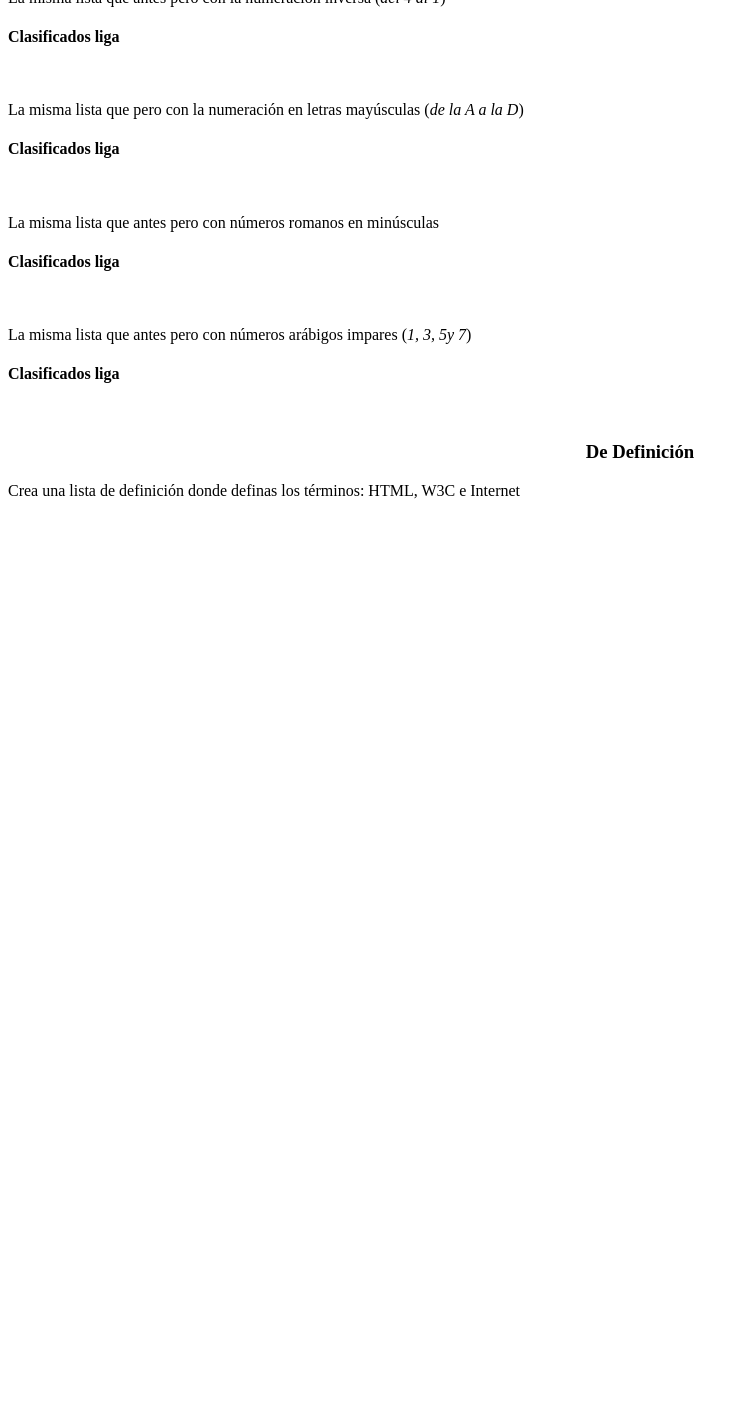
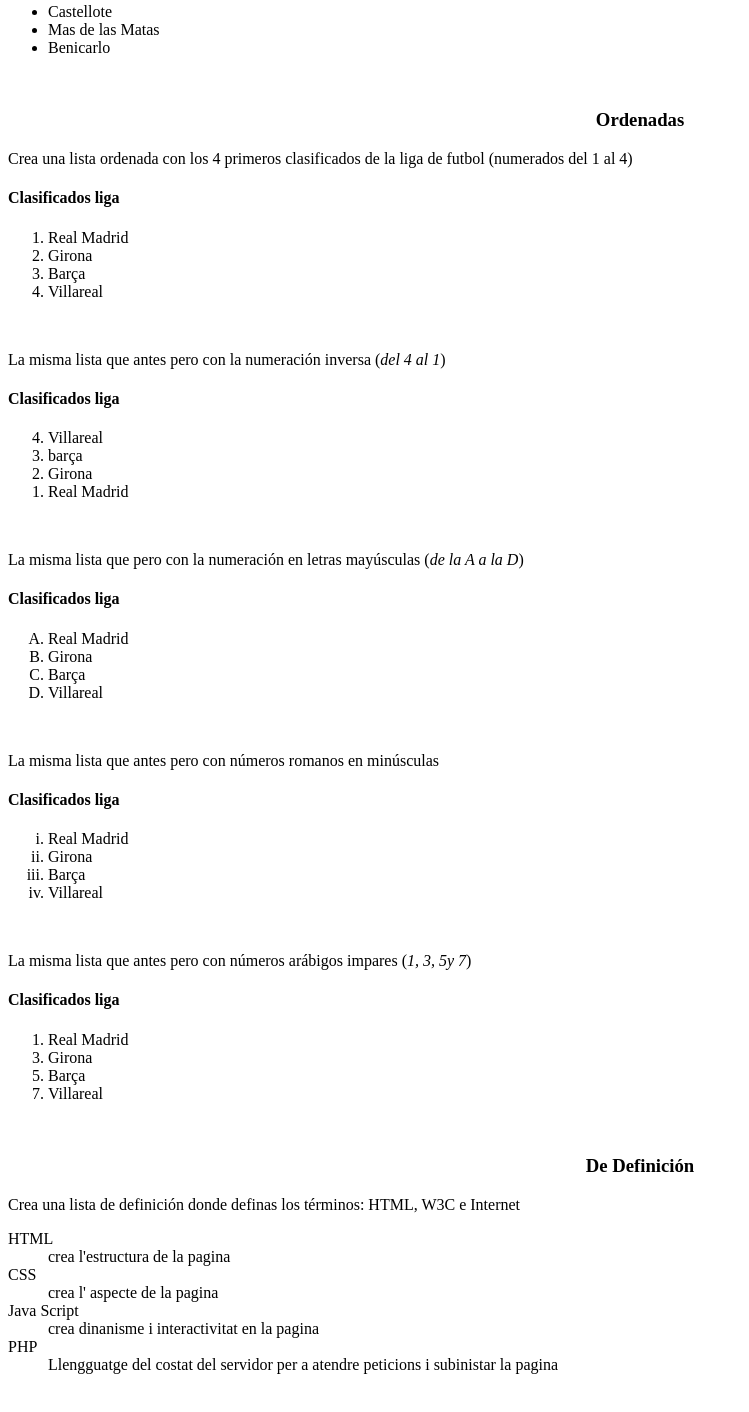
Before and after one commit to SergioLoras/html, a plain HTML site: page act6/index.html in a window 1280 px wide. Shown: the part 2095-3507 px from the top of the page, without its empty margins (0-749 px from the left). Before the commit the page ends 2611 px from the top, so only its background shows below. Drawn offline with Linux system fonts and the light colour scheme; files whose address does not match are found by name.

Commit message:
Add files via upload

```diff
--- a/act6/index.html
+++ b/act6/index.html
@@ -59,19 +59,19 @@
     Debajo de cada línea inserta las etiquetas que necesites para realizar las siguientes tareas:</p>
 <br />
 <p >A) Inserta la imagen <b>wikipedia.jpg</b> que se encuentra en la misma carpeta que este archivo pero con una anchura de 100 píxels</p>
-<!---           aquí          ---><img alt="imagen de wikipedia" scr="/act6/wikipedia"
+<!---           aquí          ---><img alt="imagen de wikipedia" src="wikipedia.jpg">
 <br />
 
 <p >B) Inserta la imagen <b>wikipedia.jpg</b> que se encuentra en la misma carpeta que este archivo pero con una anchura de 50 píxels y una altura de 200 píxels.</p>
-<!---           aquí          ---><img alt="otra imagen de wikipedia" src="/home/sergioloras4eso.html/act6/wikipedia.jpg"
+<!---           aquí          ---><img alt="otra imagen de wikipedia" src="imagenes/wikipedia2.png" width="50" height="200">
 <br />
 
 <p >C) Inserta la imagen <b>garfield.jpg</b> que se encuentra en la carpeta <b>gatos</b> dentro de <b>imagenes</b>.</p>
-<!---           aquí          ---><img alt="imagen de garfirld" src="/act6/imagenes/gatos/garfield.jpg"
+<!---           aquí          ---><img alt="imagen de garfirld" src="imagenes/gatos/garfield.jpg">
 <br />
 
 <p >C) Inserta la imagen <b>ayudante_santa.jpg</b> que se encuentra en la carpeta <b>gatos</b> dentro de <b>imagenes</b>.</p>
-<!---           aquí          ---><img alt
+<!---           aquí          ---><img alt="imagen de ayudande de santa" src="imagenes/perros/ayudante_santa.jpg">
 <br />
 
 
@@ -83,39 +83,82 @@
 <h3 align="center">No ordenadas</h3>
 <p>Crea una lista no ordenada donde aparezcan los nombres de 4 pueblos con encanto (<i>los dejo a tu gusto</i>)</p>
 <h4>Pueblos con encanto</h4>
-<!---                   aquí           -->
+<!---                   aquí           --><ul>
+                                               <li>Vinaros</li>
+                                               <li>Castellote</li>
+                                               <li>Mas de las Matas</li>
+                                               <li>Benicarlo</li>
+                                          </ul>
 <br />
 
 <h3 align="center">Ordenadas</h3>
 <p>Crea una lista ordenada con los 4 primeros clasificados de la liga de futbol (numerados del 1 al 4)</p>
 <h4>Clasificados liga</h4>
-<!---                   aquí           -->
+<!---                   aquí           --><ol>
+                                              <li>Real Madrid</li>
+                                              <li>Girona</li>
+                                              <li>Barça</li>
+                                              <li>Villareal</li>
+</ol>
 <br />
 
 <p>La misma lista que antes pero con la numeración inversa (<i>del 4 al 1</i>)</p>
 <h4>Clasificados liga</h4>
-<!---                   aquí           -->
+<!---                   aquí           --><ol Type="4" reversed>
+                                              <li>Villareal</li>
+                                              <li>barça</li>
+                                              <li>Girona</li>
+                                              <li>Real Madrid</li>
+</ol>
 <br />
 
 <p>La misma lista que pero con la numeración en letras mayúsculas (<i>de la A a la D</i>)</p>
 <h4>Clasificados liga</h4>
-<!---                   aquí           -->
+<!---                   aquí           --><ol Type="A">
+    <li>Real Madrid</li>
+    <li>Girona</li>
+    <li>Barça</li>
+    <li>Villareal</li>
+</ol>
 <br />
 
 <p>La misma lista que antes pero con números romanos en minúsculas</p>
 <h4>Clasificados liga</h4>
 <!---                   aquí           -->
+    <ol Type="i">
+        <li>Real Madrid</li>
+        <li>Girona</li>
+        <li>Barça</li>
+        <li>Villareal</li>
+    </ol>
 <br />
 
 <p>La misma lista que antes pero con números arábigos impares (<i>1, 3, 5y 7</i>)</p>
 <h4>Clasificados liga</h4>
 <!---                   aquí           -->
+    <ol >
+        <li >Real Madrid</li>
+        <li value="3">Girona</li>
+        <li  value="5">Barça</li>
+        <li value="7">Villareal</li>
+    </ol>
 <br />
 
 
 <h3 align="center">De Definición</h3>
 <p>Crea una lista de definición donde definas los términos: HTML, W3C e Internet</h4>
-<!---                   aquí           -->
+<!---                   aquí           --><dl>
+
+<dt>HTML</dt>
+<dd>crea l'estructura de la pagina</dd>
+<dt>CSS</dt>
+<dd>crea l' aspecte de la pagina</dd>
+<dt>Java Script</dt>
+<dd> crea dinanisme i interactivitat en la pagina</dd>
+<dt>PHP</dt>
+<dd> Llengguatge del costat del servidor per a atendre peticions i subinistar la pagina</dd>
+
+</dl>
 <br />
 
 
```
